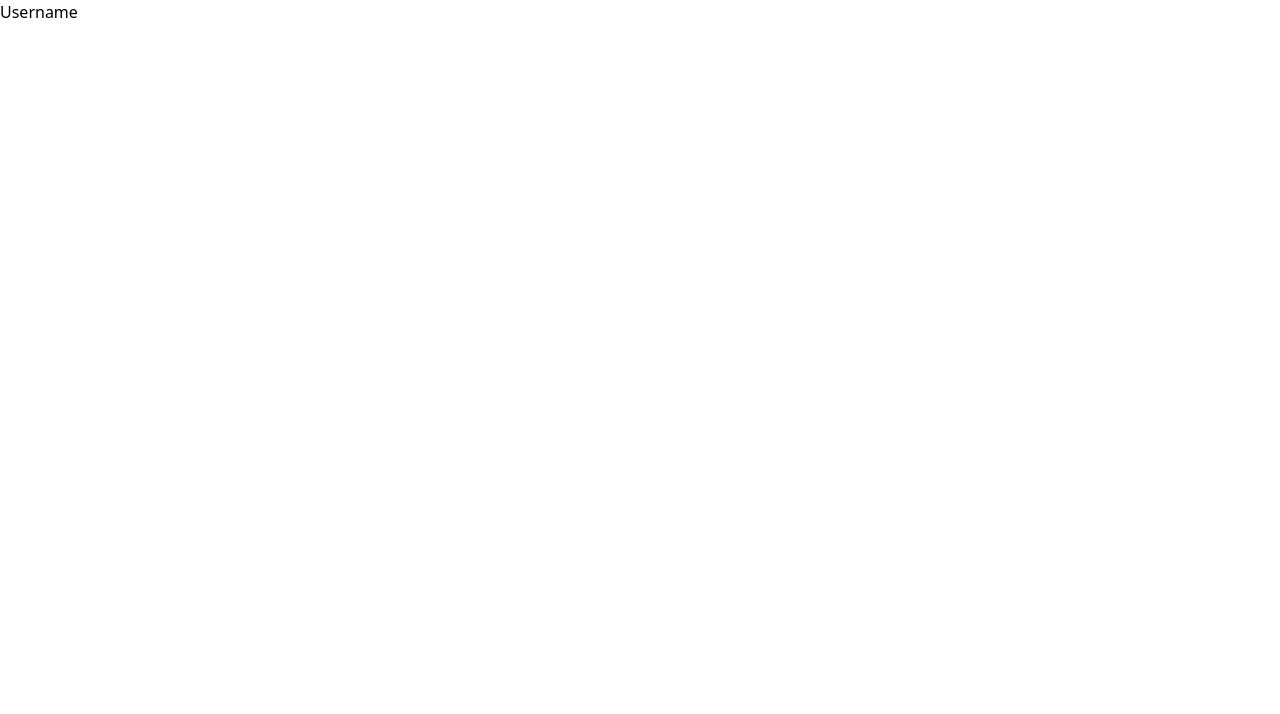
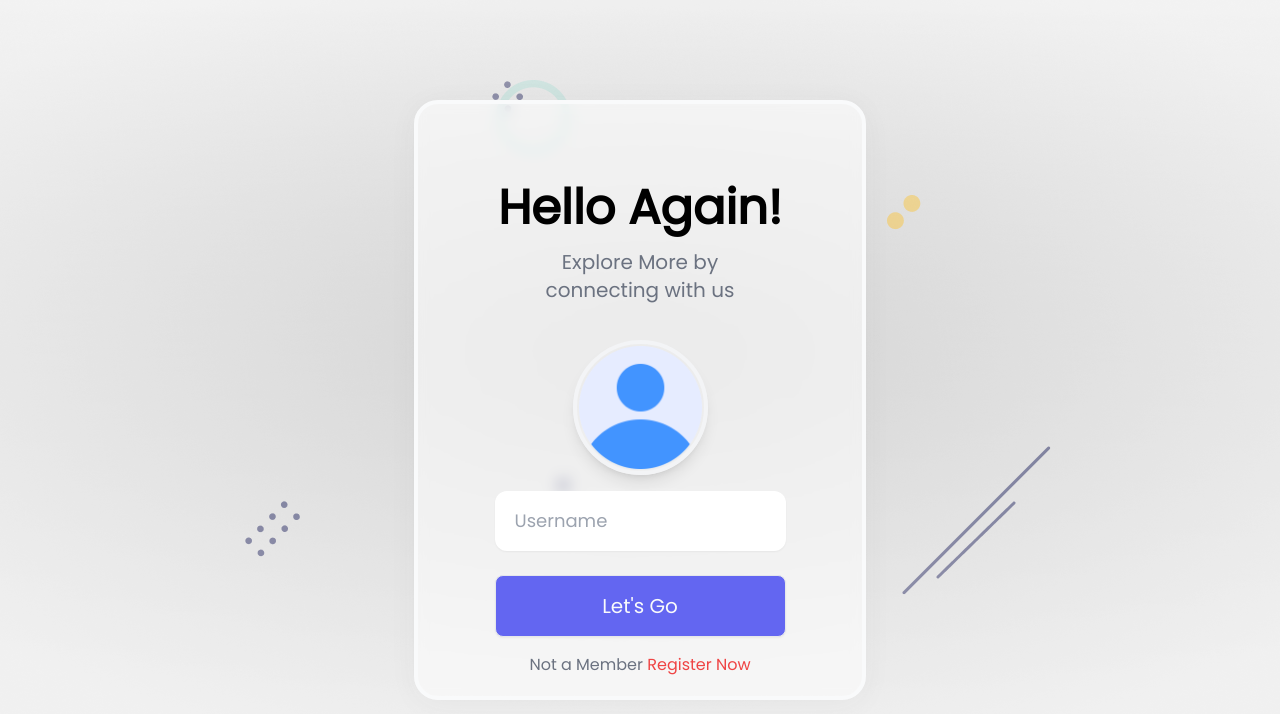
Before and after one commit to reyanzaman/Palta-Questions-v1, a React (Create React App) app in the folder client/: page / in a window 1280 px wide. Shown: the top 714 px of the page. Built offline with nearby package versions, Linux system fonts and the light colour scheme.

Commit message:
Homepage Ready

```diff
--- a/client/src/components/Username.js
+++ b/client/src/components/Username.js
@@ -1,7 +1,40 @@
 import React from 'react'
+import { Link } from 'react-router-dom'
+import avatar from '../assets/profile.png'
+
+import styles from '../styles/Username.module.css'
 
 export default function Username() {
   return (
-    <div>Username</div>
+    <div className="container mx-auto">
+      <div className="flex justify-center items-center h-screen">
+        <div className={styles.glass}>
+
+          <div className="title flex flex-col items-center">
+            <h4 className="text-5xl font-bold">Hello Again!</h4>
+            <span className="py-4 text-xl w-2/3 text-center text-gray-500">
+              Explore More by connecting with us
+            </span>
+          </div>
+
+          <form className="py-1">
+            <div className="profile flex justify-center py-4">
+              <img src={avatar} className={styles.profile_img} alt="avatar" />
+            </div>
+
+            <div className="textbox flex flex-col items-center gap-6">
+              <input type="text" placeholder="Username" className={styles.textbox}/>
+              <button type="submit" className={styles.btn}>Let's Go</button>
+            </div>
+
+            <div className='text-center py-4'>
+              <span className='text-gray-500'>Not a Member <Link className='text-red-500' to="/register">Register Now</Link></span>
+            </div>
+
+          </form>
+
+        </div>
+      </div>
+    </div>
   )
 }
--- a/client/src/index.css
+++ b/client/src/index.css
@@ -1,3 +1,14 @@
+@import url('https://fonts.googleapis.com/css2?family=Poppins&display=swap');
+
 @tailwind base;
 @tailwind components;
 @tailwind utilities;
+
+* > *{
+    font-family: 'Poppins', sans-serif;
+}
+
+body{
+    background: #dcdce6;
+    background-image: url('./assets/background.png');
+}
--- /dev/null
+++ b/client/src/styles/Username.module.css
@@ -0,0 +1,26 @@
+.glass{
+    background: rgba(255, 255, 255, 0.55);
+    border-radius: 16px;
+    box-shadow: 0 4px 30px #4747470b;
+    backdrop-filter: blur(7.1px);
+    border: 1px solid rgba(255, 255, 255, 0.3);
+    @apply border-4 border-gray-50 shrink-0 h-3/4 w-[30%] rounded-3xl py-20 px-7 min-w-max;
+}
+
+.profile_img{
+    @apply border-4 border-gray-100 w-[135px] rounded-full shadow-lg cursor-pointer;
+    @apply hover:border-gray-200;
+}
+
+.textbox{
+    @apply border-0 px-5 py-4 rounded-xl w-3/4 shadow-sm text-lg;
+    @apply focus:outline-none;
+}
+
+.btn{
+    @apply border bg-indigo-500 w-3/4 py-4 rounded-lg text-gray-50 text-xl shadow-sm text-center;
+}
+
+.btn:hover{
+    background-color: #ff6a6a;
+}
```
Also changed, not shown: client/src/assets/background.png (added), client/src/assets/profile.png (added).
